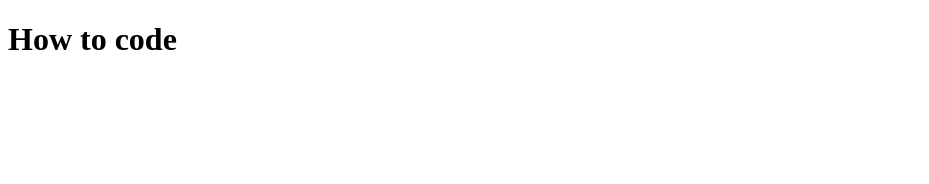
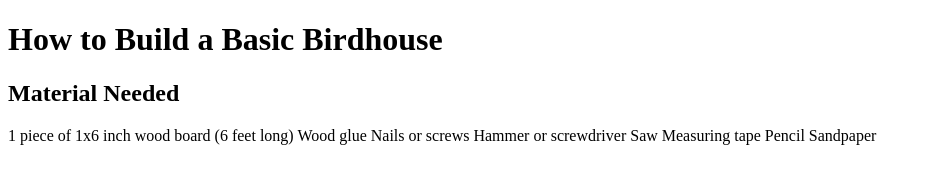
Before and after one commit to Lehigh-University-Design/how-to-website-zoeilii, a plain HTML site: page index.html in a window 1280 px wide. Shown: the whole page, without its empty margins (0-929 px from the left). Drawn offline with Linux system fonts and the light colour scheme.

Commit message:
Update index.html

```diff
--- a/index.html
+++ b/index.html
@@ -6,7 +6,17 @@
   <title>How to Write a Page</title>
 </head>
 <body>
-<h1>How to code</h1>
+<h1>How to Build a Basic Birdhouse</h1>
+  <h2>Material Needed</h2>
+  <p>1 piece of 1x6 inch wood board (6 feet long)
+   Wood glue
+   Nails or screws
+   Hammer or screwdriver
+   Saw
+   Measuring tape
+   Pencil
+   Sandpaper
+</p>
 
 </body>
 </html>
```
